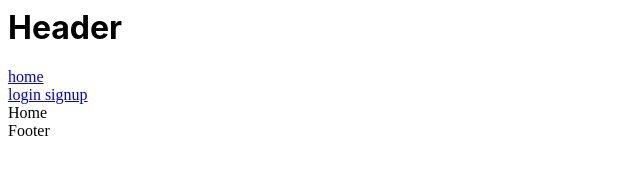
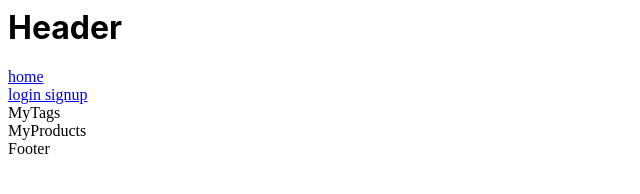
Before and after one commit to nasagaurav/react-l-ecomerce-stackblitz, a React (Create React App) app: page / in a window 1280 px wide. Shown: the top 194 px of the page, without its empty margins (0-640 px from the left). Built offline with nearby package versions, Linux system fonts and the light colour scheme; no server answers.

Commit message:
added my products and my tags in home.js

```diff
--- /dev/null
+++ b/src/components/MyProducts.js
@@ -0,0 +1,6 @@
+import React from 'react';
+
+function MyProducts(props) {
+  return <div>MyProducts</div>;
+}
+export default MyProducts;
--- /dev/null
+++ b/src/components/MyTags.js
@@ -0,0 +1,6 @@
+import React from 'react';
+
+function MyTags(props) {
+  return <div>MyTags</div>;
+}
+export default MyTags;
--- a/src/pages/Home.js
+++ b/src/pages/Home.js
@@ -1,8 +1,15 @@
 import React from 'react';
 import { useSelector, useDispatch } from 'react-redux';
+import MyTags from '../components/MyTags';
+import MyProducts from '../components/MyProducts';
 function Home(props) {
   const state = useSelector((s) => s);
   const dispatch = useDispatch();
-  return <div>Home</div>;
+  return (
+    <div>
+      <MyTags />
+      <MyProducts />
+    </div>
+  );
 }
 export default Home;
```
